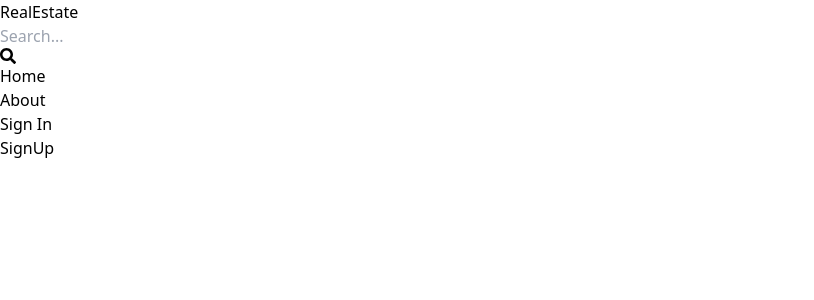
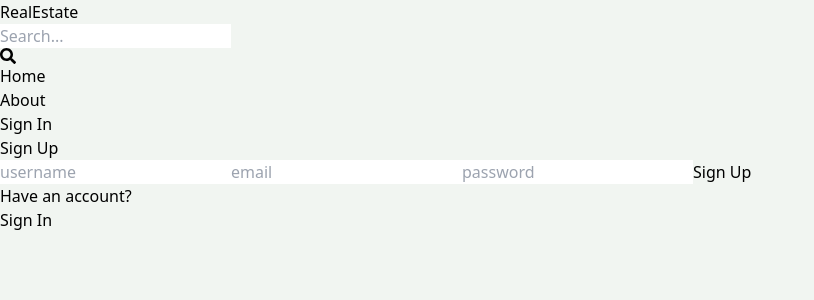
Before and after one commit to harshit0025/Estate, a React (Vite) app in the folder client/: page /sign-up in a window 1280 px wide. Shown: the top 300 px of the page, without its empty margins (0-814 px from the left). Built offline with nearby package versions, Linux system fonts and the light colour scheme.

Commit message:
Complete sign up page ui

```diff
--- a/client/src/index.css
+++ b/client/src/index.css
@@ -1,3 +1,7 @@
 @tailwind base;
 @tailwind components;
 @tailwind utilities;
+
+body{
+    background-color: rgb(241, 245, 241);
+}
--- a/client/src/pages/SignUp.jsx
+++ b/client/src/pages/SignUp.jsx
@@ -1,8 +1,21 @@
 // eslint-disable-next-line no-unused-vars
 import React from 'react'
+import { Link } from 'react-router-dom';
 
 export default function SignUp() {
   return (
-    <div>SignUp</div>
+    <div className='p-3 max-w-lg mx-auto'>
+      <h1 className='text-3xl text-center font-semibold my-7'>Sign Up</h1>
+      <form className='flex flex-col gap-4'>
+        <input type='text' placeholder='username' className='border p-3 rounded-lg' id='username'></input>
+        <input type='email' placeholder='email' className='border p-3 rounded-lg' id='email'></input>
+        <input type='password' placeholder='password' className='border p-3 rounded-lg' id='password'></input>
+        <button className='bg-slate-700 text-white p-3 rounded-lg uppercase hover:opacity-95 disabled:opacity-80'>Sign Up</button>
+      </form>
+      <div className='flex gap-2 mt-5'>
+        <p>Have an account?</p>
+        <Link to={"/sign-in"} className='text-blue-700'>Sign In</Link>
+      </div>
+    </div>
   )
 }
```
